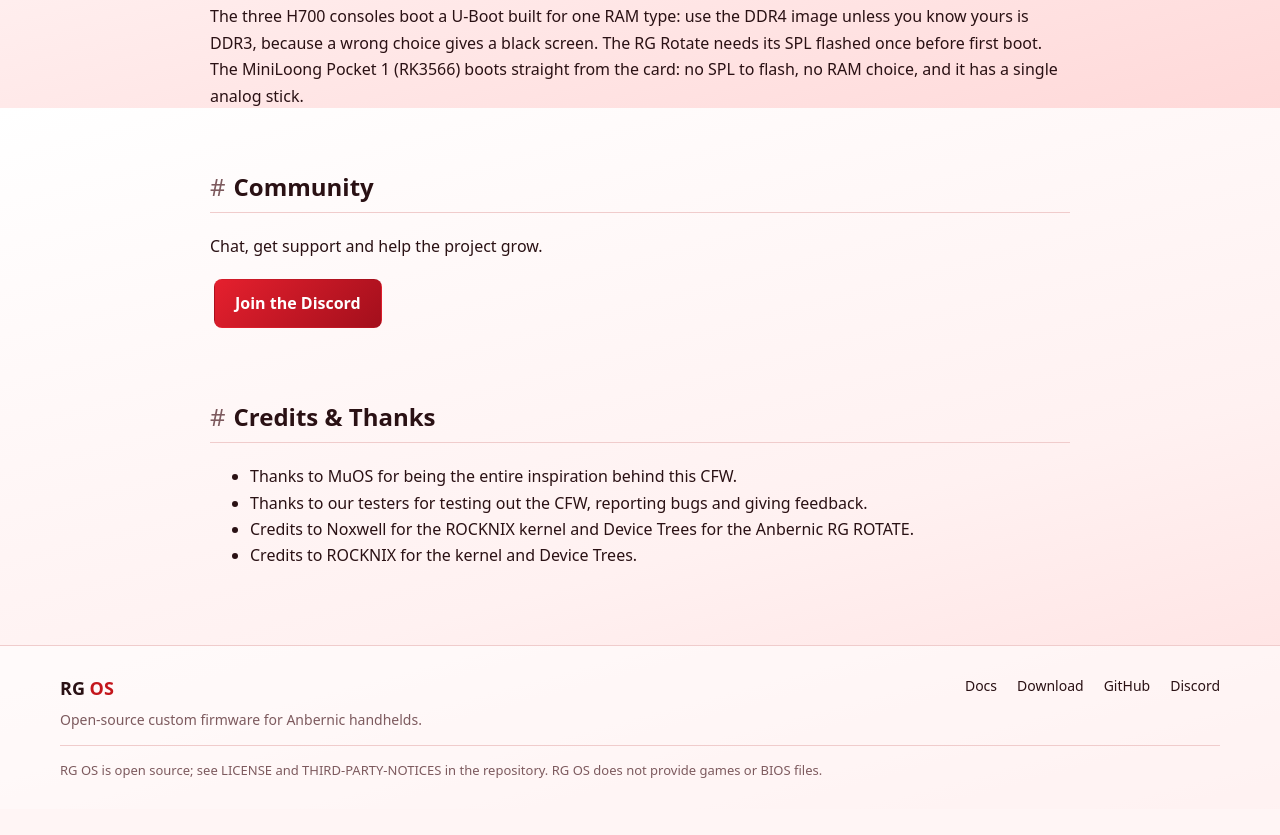
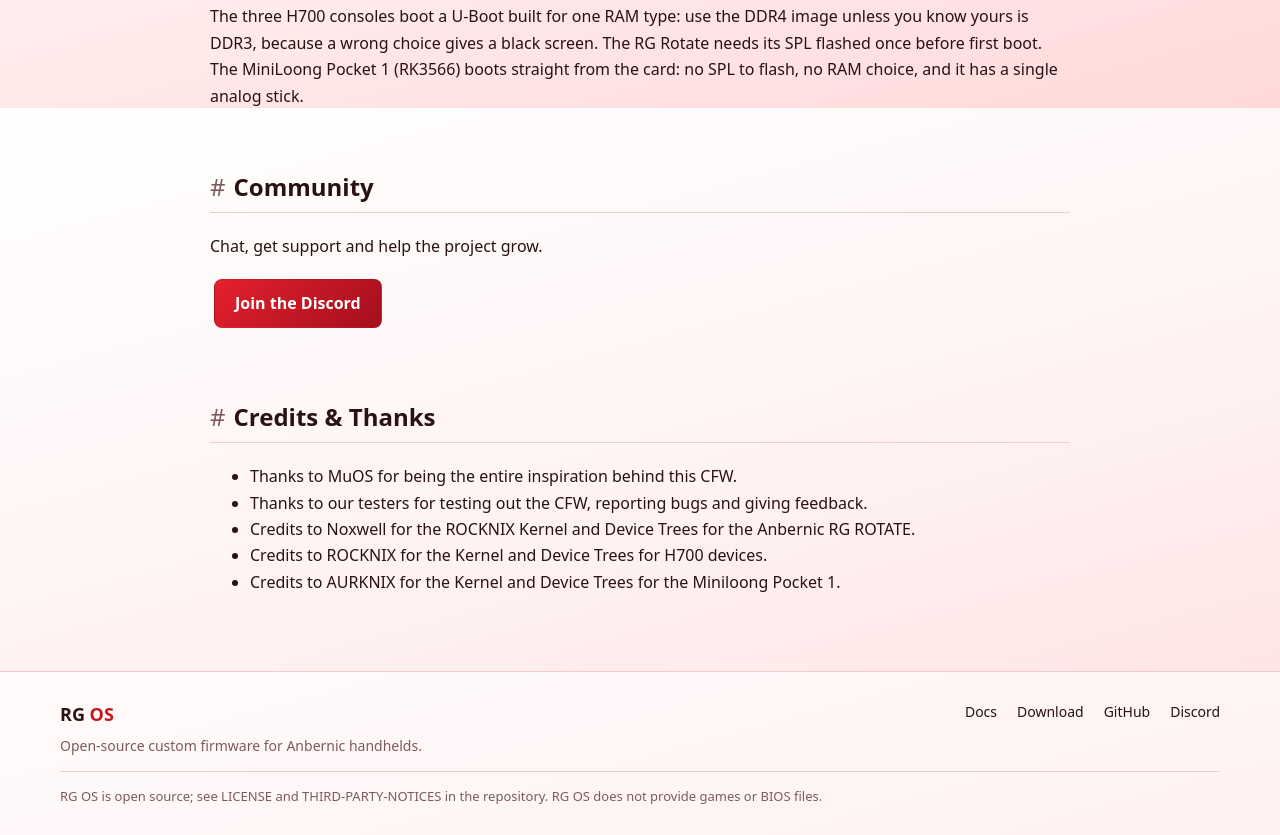
Before and after one commit to RGOS-CFW/RGOS-CFW.github.io, a plain HTML site: page index.html in a window 1280 px wide. Shown: the part 2292-3127 px from the top of the page. Before the commit the page ends 3101 px from the top, so only its background shows below. Drawn offline with Linux system fonts and the light colour scheme.

Commit message:
Update credits

```diff
--- a/index.html
+++ b/index.html
@@ -810,10 +810,16 @@
           giving feedback.
         </li>
         <li>
-          Credits to Noxwell for the ROCKNIX kernel and Device Trees for the
+          Credits to Noxwell for the ROCKNIX Kernel and Device Trees for the
           Anbernic RG ROTATE.
         </li>
-        <li>Credits to ROCKNIX for the kernel and Device Trees.</li>
+        <li>
+          Credits to ROCKNIX for the Kernel and Device Trees for H700 devices.
+        </li>
+        <li>
+          Credits to AURKNIX for the Kernel and Device Trees for the Miniloong
+          Pocket 1.
+        </li>
       </ul>
     </main>
     <footer class="sf">
```
